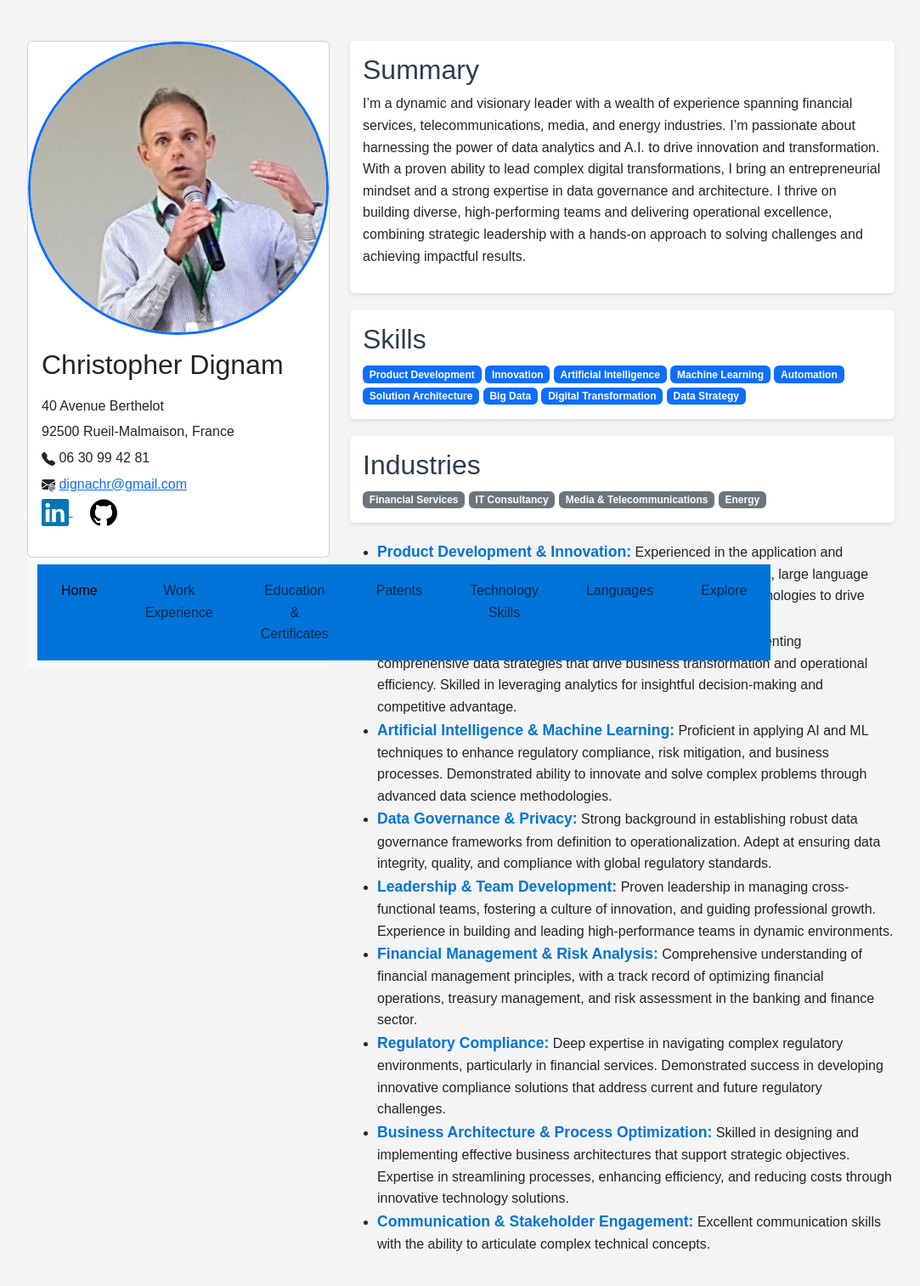
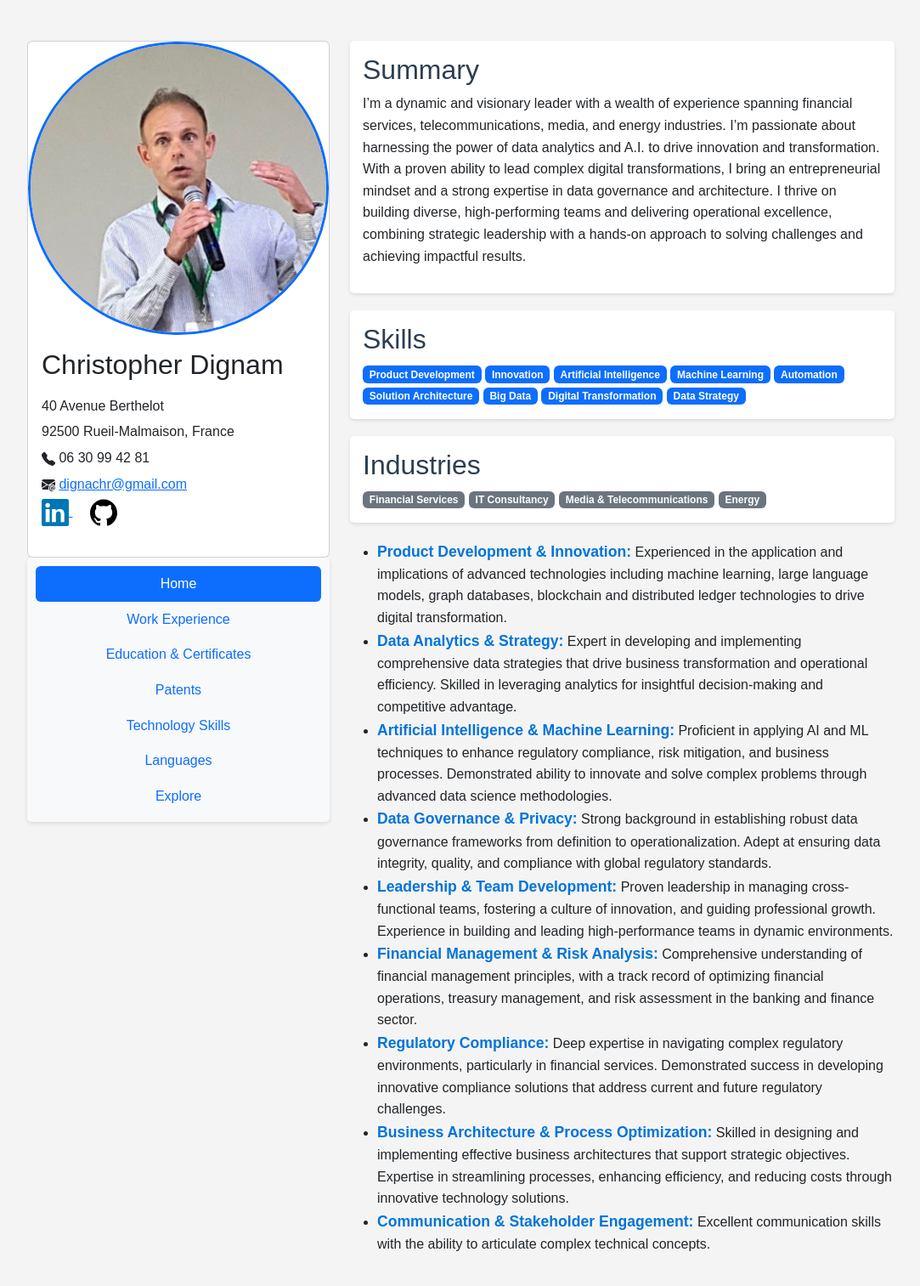
Before and after one commit to cdignam8304/cv, a Jekyll site: the page built from README.md, in a window 1280 px wide. Shown: the whole page at 85% size, without its empty margins (50-1133 px from the left). Built offline with Jekyll 4.4.1, drawn with Linux system fonts in a browser that asks for light colours; our own code applies the rules of GitHub Pages for plain Markdown files.

Commit message:
Revert "Horizontal navbar"
This reverts commit 2de80fd14d96295f69ad2f253ae5ce5dc3946a01.

```diff
--- a/_includes/header.html
+++ b/_includes/header.html
@@ -46,38 +46,14 @@
     </div>
 
     <!-- Navigation Tabs -->
-    <nav class="navbar navbar-expand-lg navbar-light bg-light">
-        <div class="container-fluid">
-            <button class="navbar-toggler" type="button" data-bs-toggle="collapse" data-bs-target="#navbarNav" aria-controls="navbarNav" aria-expanded="false" aria-label="Toggle navigation">
-                <span class="navbar-toggler-icon"></span>
-            </button>
-            <div class="collapse navbar-collapse" id="navbarNav">
-                <ul class="navbar-nav">
-                    <li class="nav-item">
+    <div class="nav flex-column nav-pills" id="v-pills-tab" role="tablist" aria-orientation="vertical">
         <button class="nav-link active" id="v-pills-home-tab" data-bs-toggle="pill" data-bs-target="#v-pills-home" type="button" role="tab" aria-controls="v-pills-home" aria-selected="true">Home</button>
-                    </li>
-                    <li class="nav-item">
         <button class="nav-link" id="v-pills-experience-tab" data-bs-toggle="pill" data-bs-target="#v-pills-experience" type="button" role="tab" aria-controls="v-pills-experience" aria-selected="false">Work Experience</button>
-                    </li>
-                    <li class="nav-item">
         <button class="nav-link" id="v-pills-ed-cert-tab" data-bs-toggle="pill" data-bs-target="#v-pills-ed-cert" type="button" role="tab" aria-controls="v-pills-ed-cert" aria-selected="false">Education & Certificates</button>
-                    </li>
-                    <li class="nav-item">
         <button class="nav-link" id="v-pills-patents-tab" data-bs-toggle="pill" data-bs-target="#v-pills-patents" type="button" role="tab" aria-controls="v-pills-patents" aria-selected="false">Patents</button>
-                    </li>
-                    <li class="nav-item">
         <button class="nav-link" id="v-pills-tech-tab" data-bs-toggle="pill" data-bs-target="#v-pills-tech" type="button" role="tab" aria-controls="v-pills-tech" aria-selected="false">Technology Skills</button>
-                    </li>
-                    <li class="nav-item">
         <button class="nav-link" id="v-pills-languages-tab" data-bs-toggle="pill" data-bs-target="#v-pills-languages" type="button" role="tab" aria-controls="v-pills-languages" aria-selected="false">Languages</button>
-                    </li>
-                    <li class="nav-item">
         <button class="nav-link" id="v-pills-viz-tab" data-bs-toggle="pill" data-bs-target="#v-pills-viz" type="button" role="tab" aria-controls="v-pills-viz" aria-selected="false">Explore</button>
-                    </li>
-                </ul>
     </div>
-        </div>
-    </nav>
-
 
 </header>
```
Lines whose indentation alone changed are shown as unchanged.
